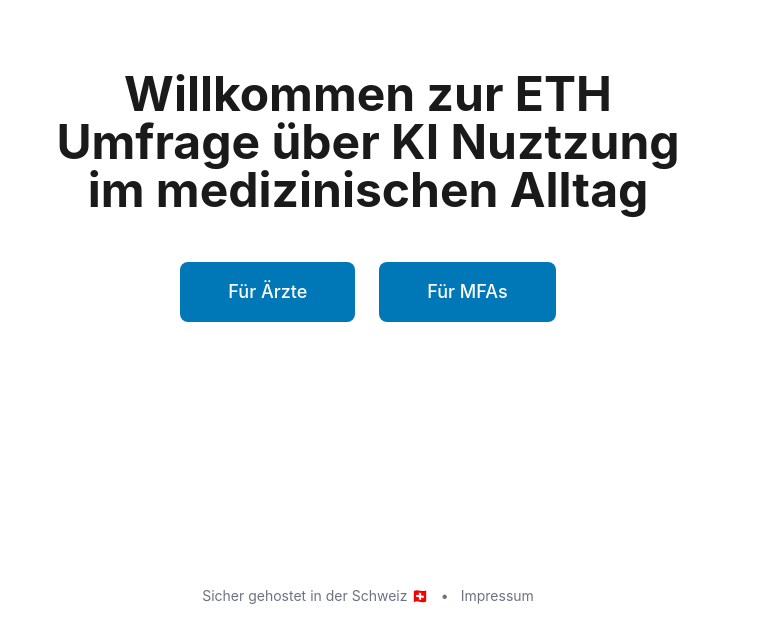
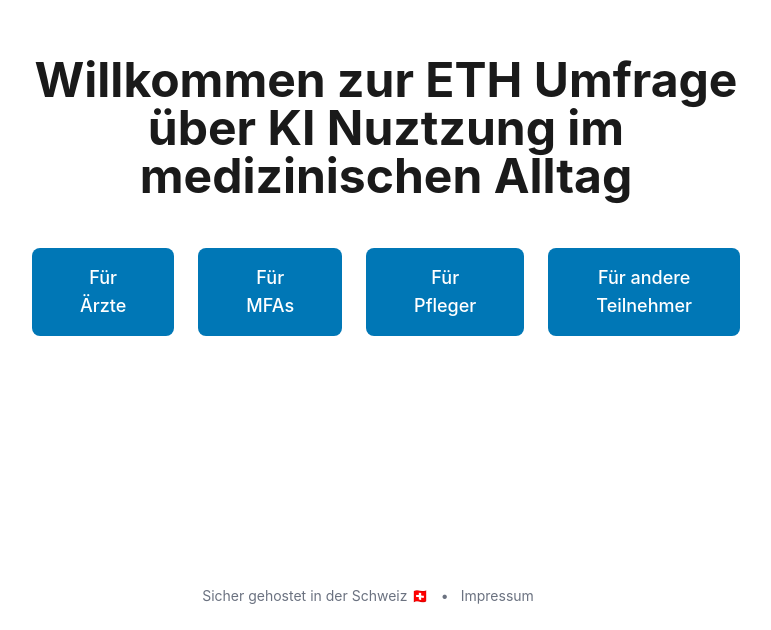
Before and after one commit to tobiasbudig/MyForm, a React (Vite) app in the folder client/: page / in a window 1280 px wide. Shown: the part 170-800 px from the top of the page, without its empty margins (272-1043 px from the left). Built offline with nearby package versions, Linux system fonts and the light colour scheme; no server answers.

Commit message:
added qr forwarding

```diff
--- a/client/src/App.jsx
+++ b/client/src/App.jsx
@@ -4,6 +4,7 @@
 import FormPage from './pages/FormPage';
 import HomePage from './pages/HomePage';
 import Impressum from './pages/Impressum';
+import QRRedirect from './pages/QRRedirect';
 import AdminLogin from './pages/AdminLogin';
 import AdminDashboard from './pages/AdminDashboard';
 import AdminFormView from './pages/AdminFormView';
@@ -15,6 +16,7 @@
         <Routes>
           <Route path="/" element={<HomePage />} />
           <Route path="/form/:formId" element={<FormPage />} />
+          <Route path="/qr/:id" element={<QRRedirect />} />
           <Route path="/impressum" element={<Impressum />} />
           <Route path="/admin" element={<AdminLogin />} />
           <Route path="/admin/dashboard" element={<AdminDashboard />} />
--- /dev/null
+++ b/client/src/config/qrRedirects.json
@@ -0,0 +1,6 @@
+{
+  "doctor": "/form/doctor",
+  "mfa": "/form/mfa",
+  "demo": "/form/demo",
+  "327044": "/"
+}
--- a/client/src/pages/HomePage.jsx
+++ b/client/src/pages/HomePage.jsx
@@ -28,6 +28,18 @@
             >
               Für MFAs
             </Link>
+            <Link
+              to="/form/nurse"
+              className="px-12 py-4 bg-primary text-white text-lg rounded-lg font-medium hover:bg-primary-hover transition-default hover:scale-105 hover:shadow-lg w-full sm:w-auto"
+            >
+              Für Pfleger
+            </Link>
+            <Link
+              to="/form/participant"
+              className="px-12 py-4 bg-primary text-white text-lg rounded-lg font-medium hover:bg-primary-hover transition-default hover:scale-105 hover:shadow-lg w-full sm:w-auto"
+            >
+              Für andere Teilnehmer
+            </Link>
           </div>
         </div>
       </div>
--- /dev/null
+++ b/client/src/pages/QRRedirect.jsx
@@ -0,0 +1,25 @@
+import { useEffect } from 'react';
+import { useParams, useNavigate } from 'react-router-dom';
+import qrRedirects from '../config/qrRedirects.json';
+
+export default function QRRedirect() {
+  const { id } = useParams();
+  const navigate = useNavigate();
+
+  useEffect(() => {
+    const targetUrl = qrRedirects[id];
+
+    if (!targetUrl) {
+      navigate('/', { replace: true });
+      return;
+    }
+
+    if (targetUrl.startsWith('http://') || targetUrl.startsWith('https://')) {
+      window.location.href = targetUrl;
+    } else {
+      navigate(targetUrl, { replace: true });
+    }
+  }, [id, navigate]);
+
+  return null;
+}
```
Also changed, not shown: 1 other file (tests, documents, lock files or other folders).
